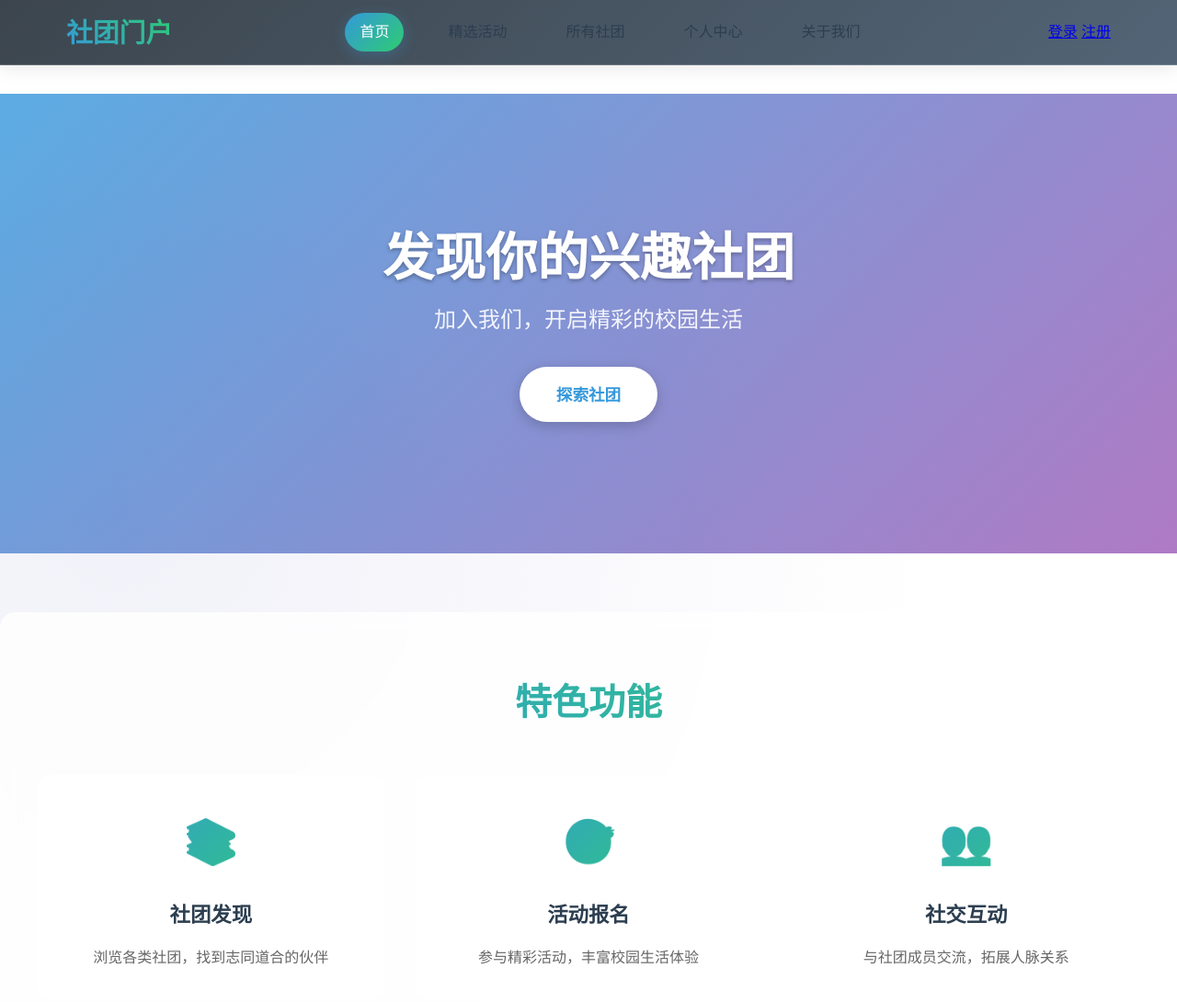
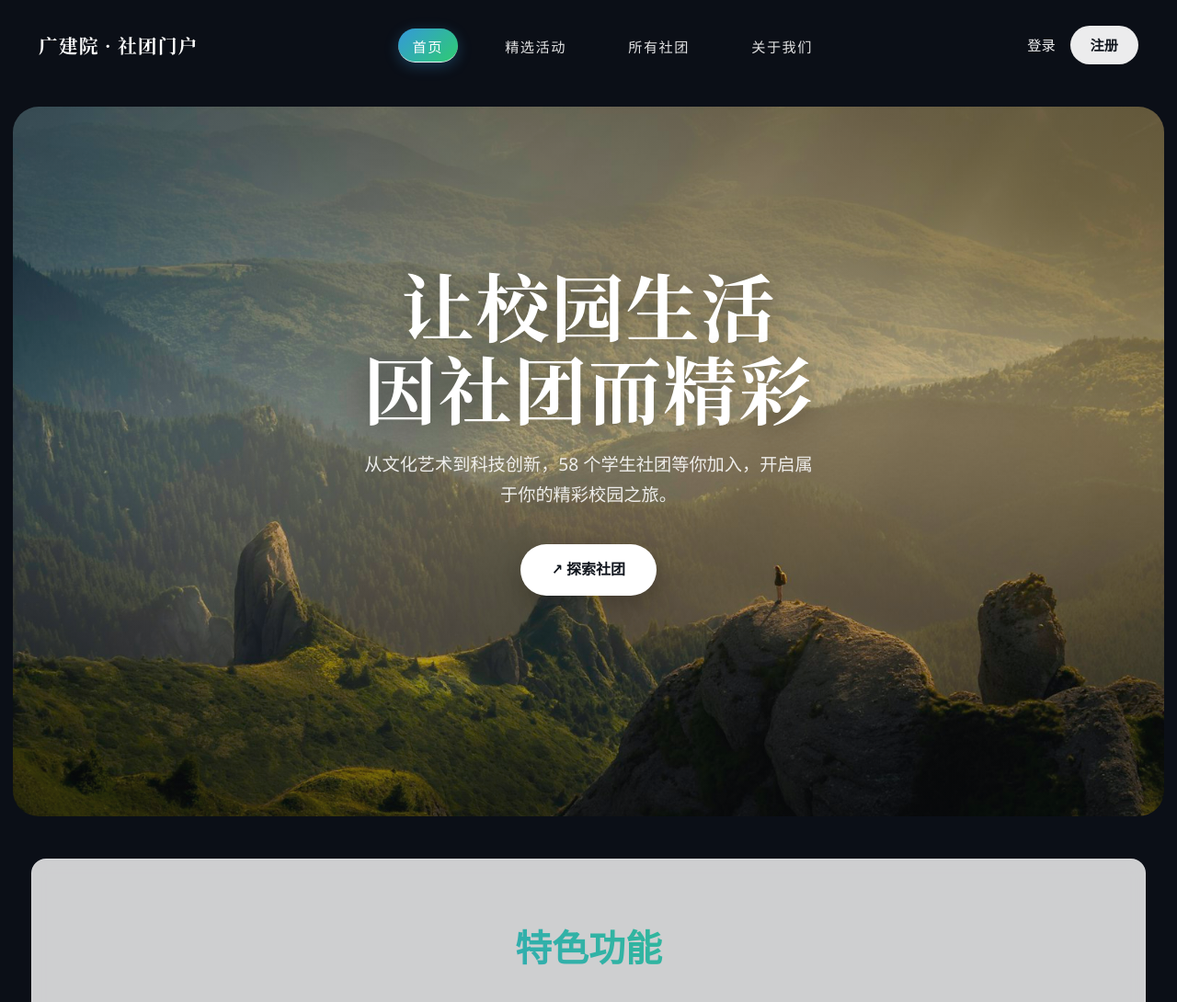
Before and after one commit to YangZiCong2503416920/GuangDongConstructionPolytechnic_ClubsUnion, a plain HTML site: page index.html in a window 1280 px wide. Shown: the top 1090 px of the page at 92% size. Drawn offline with Linux system fonts and the light colour scheme.

Commit message:
v2.4.0 首页视觉升级：电影感 Hero 设计，修复首页数据不渲染问题

```diff
--- a/css/pages/home.css
+++ b/css/pages/home.css
@@ -400,3 +400,140 @@
     z-index: -1;
     pointer-events: none;
 }
+
+/* ============================================================
+   电影感 Hero 首页（v2.3.0 视觉升级）
+   ============================================================ */
+
+/* 首页深色底，衬托圆角 Hero 卡片 */
+body[data-page="home"] {
+    background: #0b0f17;
+}
+
+/* Hero 圆角卡片 */
+.hero {
+    position: relative;
+    min-height: calc(100vh - 28px);
+    margin: 14px;
+    border-radius: 28px;
+    overflow: hidden;
+    background:
+        linear-gradient(180deg, rgba(10, 14, 20, 0.32) 0%, rgba(10, 14, 20, 0.10) 45%, rgba(10, 14, 20, 0.50) 100%),
+        url('../../assets/images/hero.jpg') center / cover no-repeat;
+    display: flex;
+    flex-direction: column;
+    color: #fff;
+}
+
+/* 内嵌式导航（Hero 顶部） */
+.hero-nav {
+    position: absolute;
+    top: 0; left: 0; right: 0;
+    z-index: 5;
+    display: flex;
+    align-items: center;
+    justify-content: space-between;
+    padding: 28px 42px;
+}
+.hero-nav a { color: #fff; text-decoration: none; }
+.hero-brand {
+    font-family: 'Songti SC', 'SimSun', 'Noto Serif CJK SC', serif;
+    font-size: 1.3rem;
+    font-weight: 600;
+    letter-spacing: .05em;
+}
+.hero-links {
+    display: flex;
+    gap: 2.2rem;
+    list-style: none;
+    margin: 0;
+    padding: 0;
+}
+.hero-links a {
+    font-size: .95rem;
+    letter-spacing: .1em;
+    opacity: .88;
+    padding-bottom: 4px;
+    transition: opacity .2s ease;
+}
+.hero-links a:hover { opacity: 1; }
+.hero-links a.active { opacity: 1; border-bottom: 1.5px solid rgba(255, 255, 255, .9); }
+.hero-auth { display: flex; gap: 1rem; align-items: center; }
+.hero-auth-link { font-size: .95rem; opacity: .95; }
+.hero-auth-link:hover { opacity: 1; }
+.hero-auth-register {
+    background: rgba(255, 255, 255, .92);
+    color: #10151d !important;
+    padding: 9px 22px;
+    border-radius: 999px;
+    font-weight: 600;
+    opacity: 1 !important;
+    transition: background .2s ease;
+}
+.hero-auth-register:hover { background: #fff; }
+
+/* Hero 内容（居中） */
+.hero-content {
+    flex: 1;
+    display: flex;
+    flex-direction: column;
+    align-items: center;
+    justify-content: center;
+    text-align: center;
+    padding: 0 24px 70px;
+    z-index: 2;
+}
+.hero-title {
+    font-family: 'Songti SC', 'SimSun', 'Noto Serif CJK SC', serif;
+    font-size: clamp(2.6rem, 7vw, 5rem);
+    font-weight: 600;
+    line-height: 1.12;
+    letter-spacing: .02em;
+    margin: 0 0 24px;
+    text-shadow: 0 2px 30px rgba(0, 0, 0, .4);
+}
+.hero-subtitle {
+    font-size: clamp(1rem, 1.6vw, 1.2rem);
+    line-height: 1.7;
+    color: rgba(255, 255, 255, .88);
+    max-width: 46ch;
+    margin: 0 0 38px;
+    font-weight: 300;
+}
+.hero-btn {
+    display: inline-flex;
+    align-items: center;
+    gap: 8px;
+    background: #fff;
+    color: #10151d;
+    font-size: 1rem;
+    font-weight: 600;
+    padding: 15px 34px;
+    border-radius: 999px;
+    text-decoration: none;
+    box-shadow: 0 10px 30px rgba(0, 0, 0, .28);
+    transition: transform .25s ease, box-shadow .25s ease;
+}
+.hero-btn:hover {
+    transform: translateY(-3px);
+    box-shadow: 0 16px 40px rgba(0, 0, 0, .35);
+}
+
+/* 深色背景上的内容容器（居中、留出深色边缘） */
+.content-container {
+    max-width: 1240px;
+    margin: 0 auto;
+    padding: 2rem 14px 0;
+}
+
+/* 移动端适配 */
+@media (max-width: 768px) {
+    .hero { min-height: calc(100vh - 20px); margin: 10px; border-radius: 20px; }
+    .hero-nav { padding: 20px 22px; }
+    .hero-links { display: none; } /* 小屏隐藏中间导航，保留品牌与登录注册 */
+    .hero-brand { font-size: 1.05rem; }
+    .hero-title { font-size: clamp(2rem, 9vw, 3rem); }
+    .hero-subtitle { font-size: .95rem; padding: 0 8px; }
+    .hero-btn { padding: 13px 28px; }
+    .content-container { padding: 1rem 10px 0; }
+}
--- a/index.html
+++ b/index.html
@@ -14,43 +14,40 @@
     <link rel="stylesheet" href="./css/components/navbar.css">
     <link rel="stylesheet" href="./css/components/banner.css">
     <link rel="stylesheet" href="./css/components/form.css">
+    <link rel="stylesheet" href="./css/components/activity-card.css">
+    <link rel="stylesheet" href="./css/pages/clubs.css">
 </head>
 <body data-page="home">
 
 <!-- 2.x 内容容器 -->
 <div id="app">
-    <!-- 导航栏 -->
-    <nav class="navbar" id="navbar">
-        <div class="nav-container">
-            <h1 class="nav-logo">社团门户</h1>
-            <ul class="nav-menu">
-                <li><a href="index.html" class="nav-link active">首页</a></li>
-                <li><a href="activities.html" class="nav-link">精选活动</a></li>
-                <li><a href="clubs.html" class="nav-link">所有社团</a></li>
-                <li><a href="profile.html" class="nav-link">个人中心</a></li>
-                <li><a href="about.html" class="nav-link">关于我们</a></li>
-            </ul>
-            <div class="nav-auth" id="nav-auth">
-                <a href="login.html" class="nav-btn">登录</a>
-                <a href="Register.html" class="nav-btn secondary">注册</a>
-            </div>
+    <!-- 导航栏（Hero 内嵌式） -->
+    <nav class="hero-nav" id="navbar">
+        <a href="index.html" class="hero-brand">广建院 · 社团门户</a>
+        <ul class="hero-links">
+            <li><a href="index.html" class="nav-link active">首页</a></li>
+            <li><a href="activities.html" class="nav-link">精选活动</a></li>
+            <li><a href="clubs.html" class="nav-link">所有社团</a></li>
+            <li><a href="about.html" class="nav-link">关于我们</a></li>
+        </ul>
+        <div class="hero-auth">
+            <a href="login.html" class="hero-auth-link">登录</a>
+            <a href="Register.html" class="hero-auth-link hero-auth-register">注册</a>
         </div>
     </nav>
 
     <!-- 主内容 -->
     <main class="main-content">
-        <!-- 横幅区域 -->
-        <section class="section-home">
-            <div class="home-banner">
-                <div class="home-banner-content">
-                    <div class="home-banner-text">
-                        <h1 class="home-banner-title">发现你的兴趣社团</h1>
-                        <p class="home-banner-subtitle">加入我们，开启精彩的校园生活</p>
-                        <a href="clubs.html" class="home-banner-btn">探索社团</a>
-                    </div>
-                </div>
+        <!-- Hero 横幅 -->
+        <section class="hero">
+            <div class="hero-content">
+                <h1 class="hero-title">让校园生活<br>因社团而精彩</h1>
+                <p class="hero-subtitle">从文化艺术到科技创新，58 个学生社团等你加入，开启属于你的精彩校园之旅。</p>
+                <a href="clubs.html" class="hero-btn">↗ 探索社团</a>
             </div>
+        </section>
 
+        <div class="content-container">
             <!-- 特色功能 -->
             <section class="features-section">
                 <h2 class="features-title">特色功能</h2>
@@ -115,7 +112,7 @@
                     </div>
                 </div>
             </section>
-        </section>
+        </div>
     </main>
 
     <!-- 页脚 -->
--- a/js/pages/home.js
+++ b/js/pages/home.js
@@ -1,107 +1,134 @@
+// home.js - 首页逻辑（导航 + 数据渲染）
+import { API } from '../core/api.js';
+
+const CATEGORY_NAMES = {
+    academic: '学术', art: '艺术', sports: '体育',
+    'public-service': '公益服务', culture: '文化', technology: '技术', other: '其他'
+};
+
 document.addEventListener('DOMContentLoaded', async () => {
-    // 初始化导航栏
     initializeNavigation();
-
-    // 初始化首页内容
-    initializeHomePage();
-
-    // 添加动画样式
-    addAnimationStyles();
+    await loadHomeData();
 });
 
 function initializeNavigation() {
     const navLinks = document.querySelectorAll('.nav-link');
     navLinks.forEach(link => {
-        link.addEventListener('click', function(e) {
+        link.addEventListener('click', function (e) {
             e.preventDefault();
-
-            // 移除所有链接的active类
             navLinks.forEach(l => l.classList.remove('active'));
-
-            // 为当前链接添加active类
             this.classList.add('active');
-
-            // 获取目标页面
             const targetPage = this.getAttribute('href');
             if (targetPage) {
-                setTimeout(() => {
-                    window.location.href = targetPage;
-                }, 150);
+                setTimeout(() => { window.location.href = targetPage; }, 150);
             }
         });
     });
 
-    // 设置当前页面的导航链接为激活状态
+    // 高亮当前页
     const currentPage = window.location.pathname.split('/').pop();
+    const homeLink = document.querySelector('.nav-link[href="index.html"]');
     if (currentPage === '' || currentPage === 'index.html') {
-        document.querySelector('.nav-link[href="index.html"]').classList.add('active');
+        if (homeLink) homeLink.classList.add('active');
     } else {
-        const activeLink = document.querySelector(`.nav-link[href="${currentPage}"]`);
-        if (activeLink) {
-            activeLink.classList.add('active');
-        }
+        const activeLink = document.querySelector('.nav-link[href="' + currentPage + '"]');
+        if (activeLink) activeLink.classList.add('active');
     }
 }
 
-function initializeHomePage() {
-    // 动态加载快速链接
-    loadQuickLinks();
-
-    // 添加滚动效果
-    addScrollEffect();
+async function loadHomeData() {
+    try {
+        const clubs = await fetch('./data/clubs.json').then(r => r.json());
+        renderStats(clubs);
+        renderLatestClubs(clubs);
+        renderPopularActivities(clubs);
+    } catch (error) {
+        console.error('加载首页数据失败:', error);
+        const el = document.getElementById('activities-loading');
+        if (el) el.textContent = '数据加载失败，请刷新重试';
+    }
 }
 
-function loadQuickLinks() {
-    const quickLinksContainer = document.querySelector('.quick-links ul');
-    if (!quickLinksContainer) return;
-
-    const activitiesData = [
-        { name: '摄影社', description: '记录美好瞬间' },
-        { name: '舞蹈社', description: '舞动青春' },
-        { name: '科技协会', description: '探索科技前沿' },
-        { name: '文学社', description: '文字的魅力' }
-    ];
-
-    quickLinksContainer.innerHTML = activitiesData.map(activity => `
-        <li>
-            <a href="activities.html">${activity.name}</a>
-        </li>
-    `).join('');
+// 统计数据
+function renderStats(clubs) {
+    const totalMembers = clubs.reduce((sum, c) => sum + (c.memberCount || 0), 0);
+    const set = (id, val) => { const el = document.getElementById(id); if (el) el.textContent = val; };
+    set('total-clubs', clubs.length);
+    set('total-members', totalMembers.toLocaleString());
+    set('total-activities', clubs.length * 3);
+    set('total-events', Math.min(clubs.length * 3, 80));
 }
 
-function addScrollEffect() {
-    window.addEventListener('scroll', function() {
-        const navbar = document.querySelector('.navbar');
-        if (window.scrollY > 50) {
-            navbar.style.background = 'linear-gradient(135deg, rgba(26, 37, 47, 0.95) 0%, rgba(52, 73, 94, 0.95) 100%)';
-        } else {
-            navbar.style.background = 'linear-gradient(135deg, rgba(26, 37, 47, 0.85) 0%, rgba(52, 73, 94, 0.85) 100%)';
+// 最新社团（取前 6 个）
+function renderLatestClubs(clubs) {
+    const container = document.getElementById('latest-clubs');
+    if (!container) return;
+
+    const latest = clubs.slice(0, 6);
+    container.innerHTML = latest.map(club => `
+      <div class="club-card" data-id="${club.id}">
+        <img src="${club.logo || ''}" alt="${club.name}" class="club-logo" onerror="this.style.display='none'">
+        <div class="club-info">
+          <h3 class="club-name">${club.name}</h3>
+          <p class="club-category">${CATEGORY_NAMES[club.category] || club.category}</p>
+          <p class="club-description">${club.description}</p>
+          <div class="club-stats">
+            <span class="member-count">成员: ${club.memberCount || 0}</span>
+            <span class="founded-date">成立: ${club.founded || '未知'}</span>
+          </div>
+          <div class="club-actions">
+            <button class="btn-primary" onclick="location.href='clubs.html'">了解详情</button>
+          </div>
+        </div>
+      </div>
+    `).join('');
+
+    const loading = document.getElementById('clubs-loading');
+    if (loading) loading.style.display = 'none';
+}
+
+// 热门活动（取前 6 个）
+function renderPopularActivities(clubs) {
+    const container = document.getElementById('popular-activities');
+    if (!container) return;
+
+    const activities = [];
+    clubs.slice(0, 3).forEach(club => {
+        for (let i = 0; i < 2; i++) {
+            activities.push({
+                id: 'act_' + club.id + '_' + i,
+                title: club.name + ' · 主题活动' + (i + 1),
+                organizer: club.name,
+                startTime: '本周六 14:00',
+                location: '校园活动中心',
+                currentParticipants: 12 + i * 5,
+                maxParticipants: 40,
+                category: club.category,
+                status: 'upcoming'
+            });
         }
     });
+
+    container.innerHTML = activities.map(a => `
+      <div class="activity-card" data-id="${a.id}">
+        <div class="activity-image">
+          <div class="activity-status status-upcoming">即将开始</div>
+        </div>
+        <div class="activity-info">
+          <h3 class="activity-title">${a.title}</h3>
+          <p class="activity-organizer">主办方: ${a.organizer}</p>
+          <div class="activity-meta">
+            <span class="activity-time">时间: ${a.startTime}</span>
+            <span class="activity-location">地点: ${a.location}</span>
+          </div>
+          <div class="activity-stats">
+            <span class="participants">报名: ${a.currentParticipants}/${a.maxParticipants}</span>
+            <span class="category">${CATEGORY_NAMES[a.category] || a.category}</span>
+          </div>
+        </div>
+      </div>
+    `).join('');
+
+    const loading = document.getElementById('activities-loading');
+    if (loading) loading.style.display = 'none';
 }
-
-function addAnimationStyles() {
-    const style = document.createElement('style');
-    style.textContent = `
-        @keyframes slideIn {
-            from {
-                transform: translateX(100%);
-                opacity: 0;
-            }
-            to {
-                transform: translateX(0);
-                opacity: 1;
-            }
-        }
-
-        @keyframes fadeOut {
-            from {
-                opacity: 1;
-            }
-            to {
-                opacity: 0;
-            }
-        }
-    `;
-    document.head.appendChild(style);
-}
```
Also changed, not shown: assets/images/hero.jpg (added), docs/screenshots/home.png, docs/screenshots/mobile.png, 1 other file.
